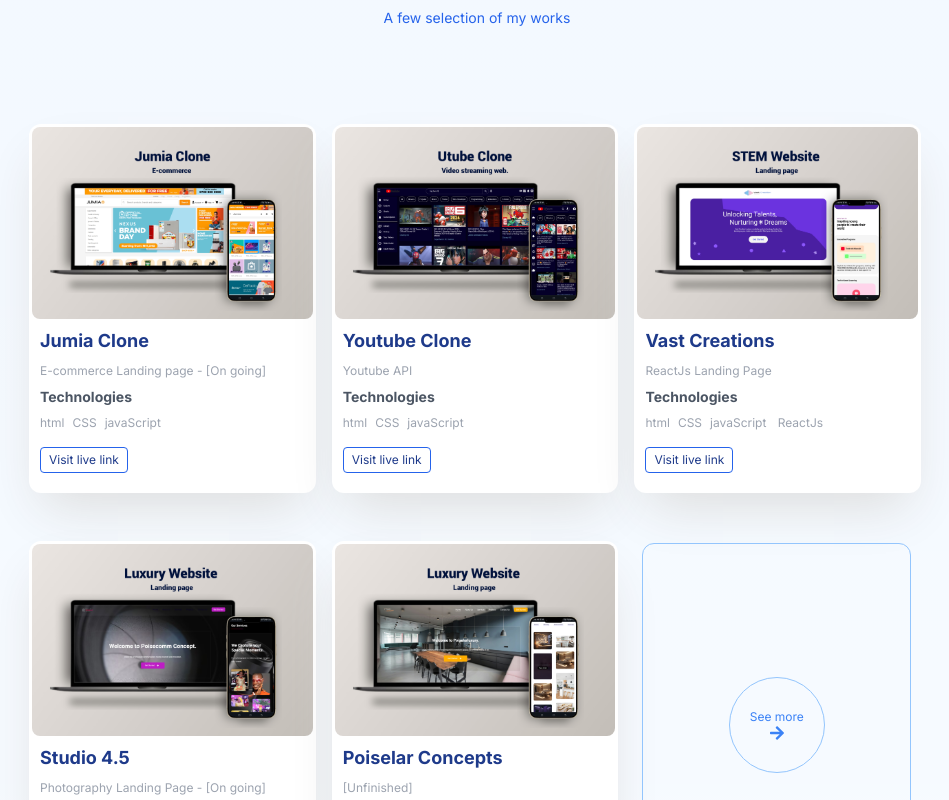
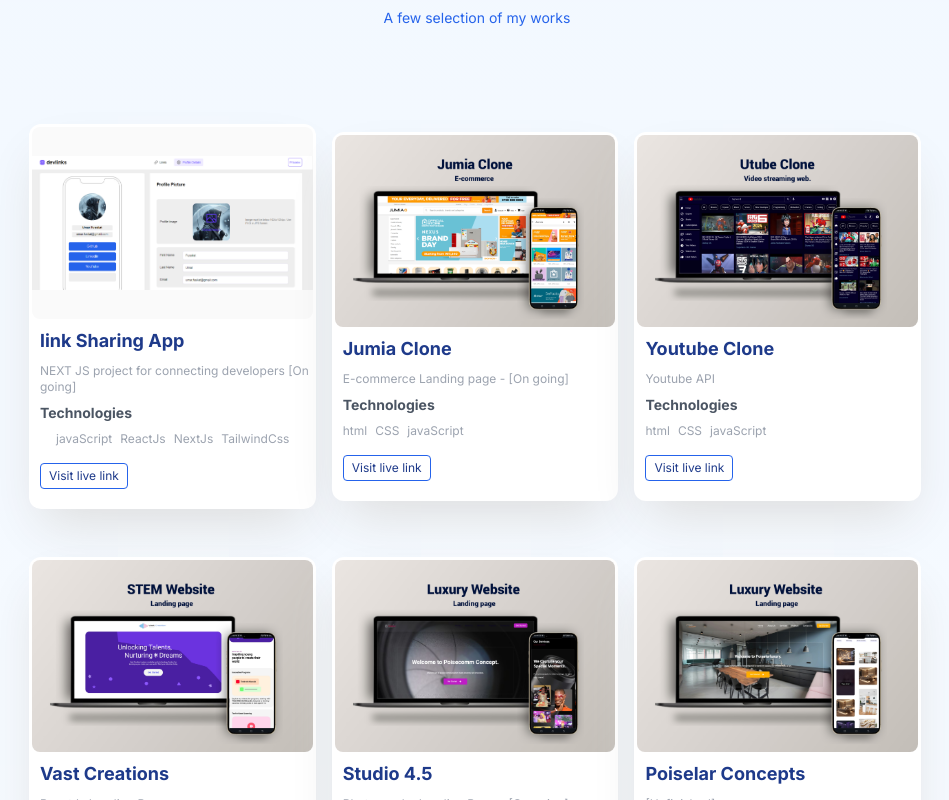
Before and after one commit to raji-ayyub/ayyub-raji-portfolio, a Next.js app: page / in a window 1280 px wide. Shown: the part 1780-2580 px from the top of the page, without its empty margins (163-1112 px from the left). Built offline with nearby package versions, Linux system fonts and the light colour scheme; no server answers.

Commit message:
fix:include devlink project

```diff
--- a/app/components/Projects.tsx
+++ b/app/components/Projects.tsx
@@ -16,6 +16,24 @@
 const Projects = () => {
 
   const details = [
+
+    {
+      id: 1,
+      image: '/images/link.PNG',
+      name: 'link Sharing App',
+      descr: 'NEXT JS project for connecting developers [On going]',
+
+      l3: 'javaScript',
+
+      fr1: 'ReactJs',
+      fr2: 'NextJs',
+      fr3: 'TailwindCss',
+      db1: 'firebase',
+      link: 'https://w-link.netlify.app'
+
+
+    },
+
     {
       id: 1,
       image: '/images/J.jpg',
@@ -145,7 +163,12 @@
 
                 <div className='mb-2 ml-2 mb-4 '>
                   <h2 className='text-sm mb-2 font-bold text-gray-600'>Technologies</h2>
-                  <a>{detail.l1}</a><a className='mx-2'>{detail.l2}</a><a>{detail.l3}</a> <a className='ml-2'>{detail.fr1}</a>
+                  <a>{detail.l1}</a>
+                  <a className='ml-2'>{detail.l2}</a>
+                  <a className='ml-2'>{detail.l3}</a>
+                  <a className='ml-2'>{detail.fr1}</a>
+                  <a className='ml-2'>{detail.fr2}</a>
+                  <a className='ml-2'>{detail.fr3}</a>
                 </div>
                 <a className='cursor-pointer' href={detail.link}>
                   <button className='p-1 border border-blue-600 rounded text-blue-900 ml-2 px-2 '>Visit live link</button>
```
Also changed, not shown: public/images/link.PNG (added), public/images/m.PNG (added).
